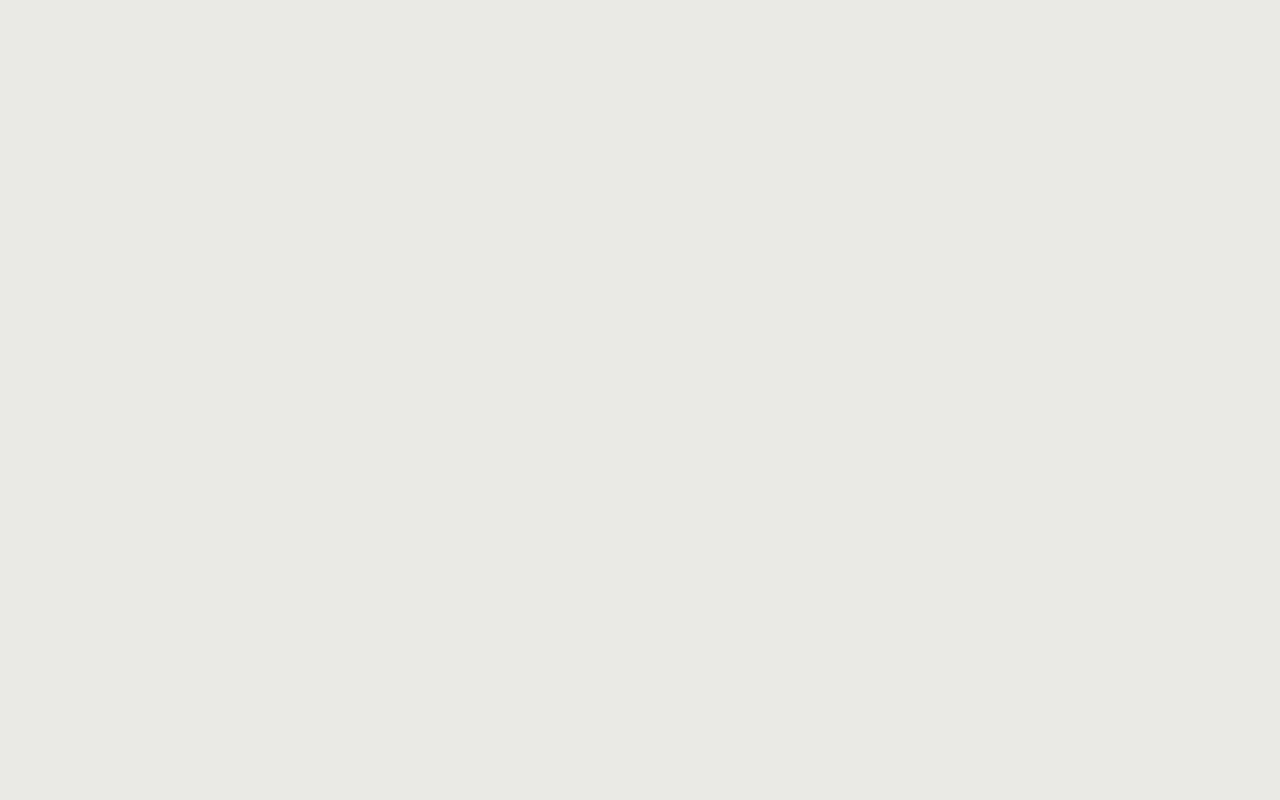
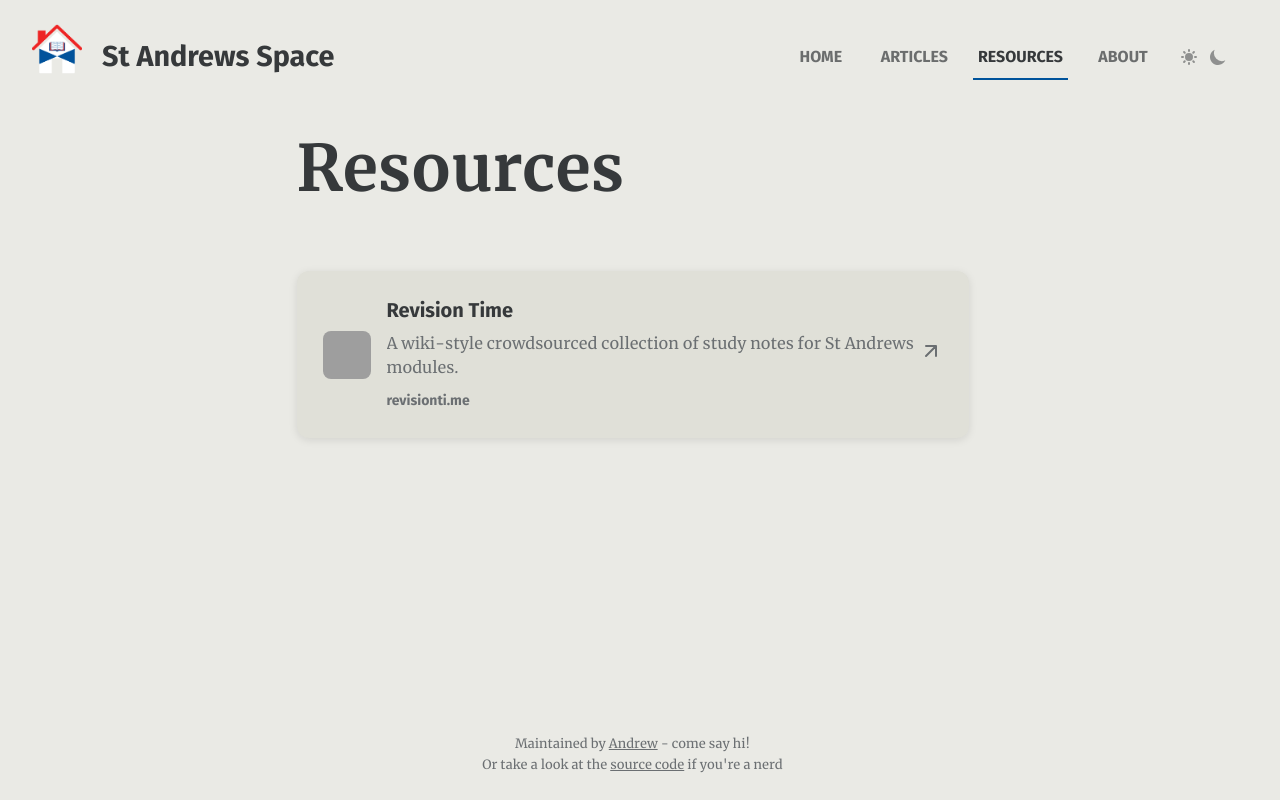
Before and after one commit to ThatOtherAndrew/st-andrews-space, an Astro site: page /resources in a window 1280 px wide. Before the commit this address had no page. Built offline with nearby package versions, Linux system fonts and the light colour scheme; Astro itself is replaced by a stand-in of ours; some packages are replaced by stand-ins of ours; grey boxes are pictures that could not be loaded.

Commit message:
Create Resources page and LinkEmbed component

```diff
--- /dev/null
+++ b/src/components/LinkEmbed.astro
@@ -0,0 +1,176 @@
+---
+export interface Props {
+  href: string;
+  title: string;
+  description: string;
+  icon?: string;
+  domain?: string;
+}
+
+const { href, title, description, icon, domain } = Astro.props;
+
+const displayDomain = domain || new URL(href).hostname;
+---
+
+<a href={href} class="link-embed" target="_blank" rel="noopener noreferrer">
+  <div class="link-embed-content">
+    {icon && (
+      <div class="link-embed-icon">
+        <img src={icon} alt={`${title} icon`} />
+      </div>
+    )}
+    <div class="link-embed-text">
+      <h3 class="link-embed-title">{title}</h3>
+      <p class="link-embed-description">{description}</p>
+      <span class="link-embed-domain">{displayDomain}</span>
+    </div>
+  </div>
+  <div class="link-embed-arrow">
+    <svg width="24" height="24" viewBox="0 0 24 24" fill="none" xmlns="http://www.w3.org/2000/svg">
+      <path d="M7 17L17 7M17 7H7M17 7V17" stroke="currentColor" stroke-width="2" stroke-linecap="round" stroke-linejoin="round"/>
+    </svg>
+  </div>
+</a>
+
+<style>
+  .link-embed {
+    display: flex;
+    align-items: center;
+    justify-content: space-between;
+    padding: 1.5rem;
+    margin: 1.5rem 0;
+    border: 2px solid transparent;
+    border-radius: 12px;
+    background-color: var(--background-panel);
+    box-shadow: 0 2px 8px rgba(0, 0, 0, 0.1);
+    text-decoration: none;
+    color: inherit;
+    transition: all 0.3s ease;
+    position: relative;
+    overflow: hidden;
+  }
+
+  .link-embed::before {
+    content: '';
+    position: absolute;
+    top: 0;
+    left: 0;
+    right: 0;
+    bottom: 0;
+    background: linear-gradient(135deg, rgba(0, 83, 155, 0.05) 0%, rgba(0, 83, 155, 0.1) 100%);
+    opacity: 0;
+    transition: opacity 0.3s ease;
+    z-index: 0;
+  }
+
+  .link-embed:hover {
+    border-color: var(--primary-color);
+    transform: translateY(-2px);
+    box-shadow: 0 8px 24px rgba(0, 83, 155, 0.15);
+  }
+
+  .link-embed:hover::before {
+    opacity: 1;
+  }
+
+  .link-embed-content {
+    display: flex;
+    align-items: center;
+    gap: 1rem;
+    flex: 1;
+    position: relative;
+    z-index: 1;
+  }
+
+  .link-embed-icon {
+    flex-shrink: 0;
+    width: 48px;
+    height: 48px;
+    border-radius: 8px;
+    overflow: hidden;
+    display: flex;
+    align-items: center;
+    justify-content: center;
+  }
+
+  .link-embed-icon img {
+    width: 100%;
+    height: 100%;
+    object-fit: cover;
+  }
+
+  .link-embed-text {
+    flex: 1;
+    min-width: 0;
+  }
+
+  .link-embed-title {
+    font-family: var(--font-family-sans);
+    font-size: 1.25rem;
+    font-weight: 600;
+    margin: 0 0 0.5rem 0;
+    color: var(--text-main);
+    line-height: 1.3;
+    transition: color 0.3s ease;
+  }
+
+  .link-embed-description {
+    font-size: 1rem;
+    line-height: 1.5;
+    margin: 0 0 0.5rem 0;
+    color: var(--text-secondary);
+    display: -webkit-box;
+    -webkit-line-clamp: 2;
+    -webkit-box-orient: vertical;
+    overflow: hidden;
+    transition: color 0.3s ease;
+  }
+
+  .link-embed-domain {
+    font-size: 0.875rem;
+    color: var(--text-secondary);
+    font-weight: 500;
+    font-family: var(--font-family-sans);
+    transition: color 0.3s ease;
+  }
+
+  .link-embed-arrow {
+    flex-shrink: 0;
+    color: var(--text-secondary);
+    transition: all 0.3s ease;
+    position: relative;
+    z-index: 1;
+  }
+
+  .link-embed:hover .link-embed-arrow {
+    transform: translate(2px, -2px);
+  }
+
+  .link-embed:hover * {
+    color: var(--primary-color);
+  }
+
+  @media (max-width: 640px) {
+    .link-embed {
+      padding: 1rem;
+      margin: 1rem 0;
+    }
+
+    .link-embed-content {
+      gap: 0.75rem;
+    }
+
+    .link-embed-icon {
+      width: 40px;
+      height: 40px;
+    }
+
+    .link-embed-title {
+      font-size: 1.125rem;
+    }
+
+    .link-embed-description {
+      font-size: 0.925rem;
+    }
+  }
+</style>
--- a/src/components/Nav.astro
+++ b/src/components/Nav.astro
@@ -63,9 +63,10 @@ const { current = '' } = Astro.props;
 </style>
 
 <nav>
-  <a class={current === "" ? "selected" : ""} href='/'>home</a>
-  <a class={current === "articles" ? "selected" : ""} href='/articles'>articles</a>
-  <a class={current === "about" ? "selected" : ""} href='/about'>about</a>
+  <a class={current === "" ? "selected" : ""} href='/'>Home</a>
+  <a class={current === "articles" ? "selected" : ""} href='/articles'>Articles</a>
+  <a class={current === "resources" ? "selected" : ""} href='/resources'>Resources</a>
+  <a class={current === "about" ? "selected" : ""} href='/about'>About</a>
   <div class="theme-toggle-container">
     <ThemeToggleButton client:load />
   </div>
--- /dev/null
+++ b/src/pages/resources.astro
@@ -0,0 +1,20 @@
+---
+import BaseLayout from '../layouts/BaseLayout.astro';
+import LinkEmbed from '../components/LinkEmbed.astro';
+
+const title = 'Resources';
+const description = 'Useful resources for current or incoming St Andrews students.';
+const permalink = `${Astro.site.href}resources`;
+---
+
+<BaseLayout title={title} description={description} permalink={permalink} current="resources">
+  <div class="container">
+    <h1>{title}</h1>
+    <LinkEmbed
+      href="https://revisionti.me"
+      title="Revision Time"
+      description="A wiki-style crowdsourced collection of study notes for St Andrews modules."
+      icon="https://revisionti.me/static/icon.png"
+    />
+  </div>
+</BaseLayout>
--- a/src/styles/global.css
+++ b/src/styles/global.css
@@ -1,5 +1,6 @@
 :root {
   --background-body: #eaeae5;
+  --background-panel: #e0e0d8;
   --text-main: #36393b;
   --text-secondary: #6b6f72;
   --primary-color: #00539b;
@@ -9,6 +10,7 @@
 
 :root.theme-dark {
   --background-body: #202122;
+  --background-panel: #28292a;
   --text-main: #fff;
   --text-secondary: #ccc;
 }
```
Also changed, not shown: src/pages/about.astro (+2 -22 lines).
